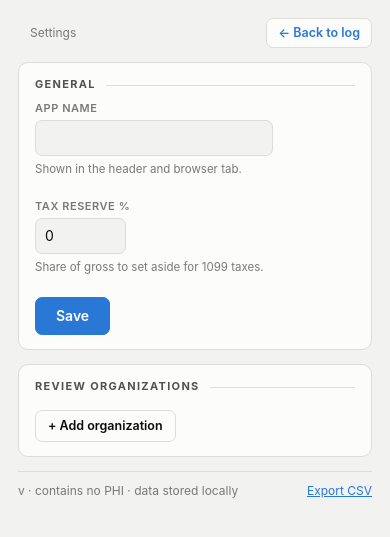
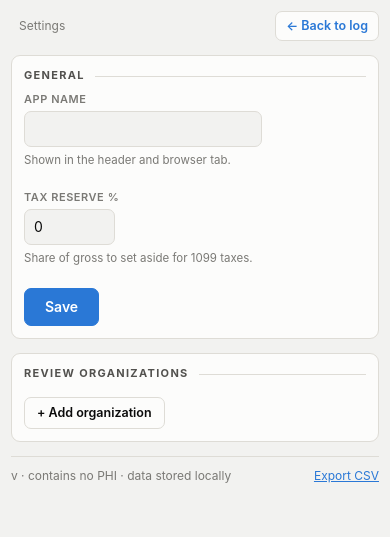
Before and after one commit to emdoc12/caselog, a Flask app: template templates/settings.html in a window 390 px wide. Shown: the top 537 px of the page. Run offline with Flask 3, Linux system fonts and the light colour scheme; the template is opened without the code that fills it, so the values that code supplies are empty; parts of the project's set-up code (start-up, migrations or seed data) failed here and were passed over.

Commit message:
v1.1.0 — mobile layout fixes and app icon
Mobile:
- Fix horizontal overflow on phones. The calendar's aspect-ratio combined
  with min-height forced a 583px minimum grid width, stretching the page
  well past the viewport; phones now use an explicit cell height.
- Wrap wide tables in horizontal scroll containers so they scroll inside
  their card instead of widening the page.
- Single-column entry form under 430px, tighter tiles, smaller calendar
  cells, and scrollable case-type/rate-period editors in Settings.
- Verified with device emulation: no overflow at 320, 390, 393, or 768px.

Icon:
- Add app icon (log lines + clock) at 64/128/256/512px, referenced by the
  Unraid template and the README.
- Favicon updated to the same mark.

Co-Authored-By: Claude Opus 5 <noreply@anthropic.com>
Claude-Session: https://claude.ai/code/session_01DRiNzvHsmDsowZuMxNVYbm

```diff
--- a/app.py
+++ b/app.py
@@ -27,7 +27,7 @@ from datetime import date, datetime, timedelta
 from flask import (Flask, Response, flash, g, redirect, render_template,
                    request, url_for)
 
-__version__ = "1.0.0"
+__version__ = "1.1.0"
 
 DB_PATH = os.environ.get("CASELOG_DB", "/data/caselog.db")
 
@@ -58,11 +58,19 @@ DEFAULT_ORGS = {
 }
 
 FAVICON = (
-    '<svg xmlns="http://www.w3.org/2000/svg" viewBox="0 0 64 64">'
-    '<rect width="64" height="64" rx="14" fill="#2a78d6"/>'
-    '<rect x="15" y="16" width="34" height="7" rx="3.5" fill="#fff"/>'
-    '<rect x="15" y="29" width="34" height="7" rx="3.5" fill="#fff" opacity=".72"/>'
-    '<rect x="15" y="42" width="21" height="7" rx="3.5" fill="#fff" opacity=".45"/>'
+    '<svg xmlns="http://www.w3.org/2000/svg" viewBox="0 0 512 512">'
+    '<defs><linearGradient id="g" x1="0" y1="0" x2="0" y2="1">'
+    '<stop offset="0" stop-color="#3987e5"/><stop offset="1" stop-color="#1c5cab"/>'
+    "</linearGradient></defs>"
+    '<rect width="512" height="512" rx="112" fill="url(#g)"/>'
+    '<g fill="#fff">'
+    '<rect x="104" y="120" width="304" height="40" rx="20"/>'
+    '<rect x="104" y="204" width="234" height="40" rx="20" opacity=".78"/>'
+    '<rect x="104" y="288" width="164" height="40" rx="20" opacity=".55"/>'
+    "</g>"
+    '<circle cx="342" cy="350" r="92" fill="#1c5cab" stroke="#fff" stroke-width="26"/>'
+    '<path d="M342 300v54l38 26" fill="none" stroke="#fff" stroke-width="26" '
+    'stroke-linecap="round" stroke-linejoin="round"/>'
     "</svg>"
 )
 
--- a/caselog.xml
+++ b/caselog.xml
@@ -5,12 +5,13 @@
   <Registry>https://github.com/emdoc12/caselog</Registry>
   <Support>https://github.com/emdoc12/caselog/issues</Support>
   <Project>https://github.com/emdoc12/caselog</Project>
+  <Icon>https://raw.githubusercontent.com/emdoc12/caselog/main/docs/icon.png</Icon>
   <Overview>Case and earnings tracker for physician reviewers. Logs time per case and computes true effective hourly rate against each review organization's contract rates. Supports multiple review companies. Stores no PHI.</Overview>
   <Category>Productivity: Tools:Utilities</Category>
   <Network>bridge</Network>
   <Privileged>false</Privileged>
   <WebUI>http://[IP]:[PORT:8080]/</WebUI>
-  <Icon>https://raw.githubusercontent.com/emdoc12/caselog/main/docs/icon.png</Icon>
+
   <Config Name="WebUI Port" Target="8080" Default="8321" Mode="tcp" Description="Web interface port" Type="Port" Display="always" Required="true">8321</Config>
   <Config Name="Data" Target="/data" Default="/mnt/user/appdata/caselog" Mode="rw" Description="Database and orgs.json" Type="Path" Display="always" Required="true">/mnt/user/appdata/caselog</Config>
   <Config Name="Timezone" Target="TZ" Default="America/New_York" Description="Timezone" Type="Variable" Display="always" Required="false">America/New_York</Config>
--- a/templates/base.html
+++ b/templates/base.html
@@ -28,10 +28,14 @@
     }
   }
   * { box-sizing:border-box; margin:0; padding:0; }
+  html, body { max-width:100%; overflow-x:hidden; }
   body { font-family:-apple-system,'Segoe UI',Roboto,sans-serif; background:var(--surface-0);
-         color:var(--text-primary); font-size:14px; line-height:1.45; padding:18px; }
+         color:var(--text-primary); font-size:14px; line-height:1.45; padding:18px;
+         -webkit-text-size-adjust:100%; }
   .wrap { max-width:1180px; margin:0 auto; }
   a { color:var(--accent); }
+  /* any wide block scrolls inside itself rather than stretching the page */
+  .scroll { overflow-x:auto; -webkit-overflow-scrolling:touch; }
 
   .topbar { display:flex; align-items:baseline; gap:12px; flex-wrap:wrap; margin-bottom:14px; }
   h1 { font-size:19px; font-weight:700; letter-spacing:-.01em; }
@@ -50,7 +54,7 @@
 
   label { display:block; font-size:11px; font-weight:600; text-transform:uppercase;
           letter-spacing:.05em; color:var(--text-muted); margin-bottom:3px; }
-  input, select, button, textarea { font:inherit; padding:7px 9px; border-radius:7px;
+  input, select, button, textarea { font:inherit; padding:7px 9px; border-radius:7px; max-width:100%;
           border:1px solid var(--line); background:var(--surface-0); color:var(--text-primary); }
   input:focus, select:focus, textarea:focus { outline:2px solid var(--accent); outline-offset:-1px; }
   button.primary { background:var(--accent); border-color:var(--accent); color:#fff; font-weight:600;
@@ -95,6 +99,21 @@
           font-size:12px; color:var(--text-muted); margin-top:6px; padding-top:10px;
           border-top:1px solid var(--line); }
   .foot a { color:var(--accent); }
+
+  /* ------------------------------------------------------------ phones */
+  @media (max-width:640px) {
+    body { padding:11px; font-size:14px; }
+    h1 { font-size:17px; }
+    .card { padding:12px 12px; border-radius:9px; }
+    .tiles { grid-template-columns:repeat(auto-fit,minmax(112px,1fr)); gap:8px; }
+    .tile { padding:10px 11px; }
+    .tile .v { font-size:21px; }
+    .tile .k { font-size:9.5px; }
+    .tile .s { font-size:10.5px; }
+    table { min-width:520px; }          /* inside .scroll, so the page never widens */
+    .topbar { gap:8px; }
+    .toplink { padding:5px 10px; }
+  }
   {% block styles %}{% endblock %}
 </style>
 </head>
--- a/templates/settings.html
+++ b/templates/settings.html
@@ -13,10 +13,12 @@
   .orghead .nm { font-weight:700; font-size:15px; }
   .orghead .spacer { flex:1; }
   .editor { margin-top:12px; padding-top:12px; border-top:1px dashed var(--line); }
-  .grid-types { display:grid; grid-template-columns:1fr 1fr auto auto; gap:7px; align-items:center; }
+  .tscroll, .pscroll { overflow-x:auto; -webkit-overflow-scrolling:touch; }
+  .grid-types { display:grid; grid-template-columns:1fr 1fr auto auto; gap:7px; align-items:center;
+                min-width:430px; }
   .grid-types .hd, .grid-periods .hd { font-size:10px; font-weight:700; letter-spacing:.06em;
              text-transform:uppercase; color:var(--text-muted); }
-  .grid-periods { display:grid; gap:7px; align-items:center; }
+  .grid-periods { display:grid; gap:7px; align-items:center; min-width:560px; }
   .mini { padding:5px 7px; font-size:13px; }
   .x { background:none; border:none; color:var(--text-muted); cursor:pointer; font-size:17px;
        line-height:1; padding:2px 6px; }
@@ -28,6 +30,11 @@
   details.dz summary { cursor:pointer; font-size:12px; color:var(--text-muted); }
   .subhead { font-size:11px; font-weight:700; letter-spacing:.08em; text-transform:uppercase;
              color:var(--text-secondary); margin:13px 0 5px; }
+  @media (max-width:640px) {
+    .row2 { grid-template-columns:1fr; }
+    .orgcard { padding:10px 11px; }
+    .orghead .nm { font-size:14px; }
+  }
 {% endblock %}
 
 {% block content %}
@@ -137,9 +144,12 @@ function editor(key, cfg, isNew, entries) {
   const th = document.createElement('div');
   th.className = 'subhead'; th.textContent = 'Case types';
   wrap.appendChild(th);
+  const tgw = document.createElement('div');
+  tgw.className = 'tscroll';
   const tg = document.createElement('div');
   tg.className = 'grid-types';
-  wrap.appendChild(tg);
+  tgw.appendChild(tg);
+  wrap.appendChild(tgw);
   const tAdd = document.createElement('button');
   tAdd.className = 'ghost addbtn'; tAdd.type = 'button'; tAdd.textContent = '+ Add case type';
   wrap.appendChild(tAdd);
@@ -152,9 +162,12 @@ function editor(key, cfg, isNew, entries) {
   hint.className = 'hint';
   hint.textContent = 'Pay uses the period containing the work date, so past entries stay correct after a rate change.';
   wrap.appendChild(hint);
+  const pgw = document.createElement('div');
+  pgw.className = 'pscroll';
   const pg = document.createElement('div');
   pg.className = 'grid-periods';
-  wrap.appendChild(pg);
+  pgw.appendChild(pg);
+  wrap.appendChild(pgw);
   const pAdd = document.createElement('button');
   pAdd.className = 'ghost addbtn'; pAdd.type = 'button'; pAdd.textContent = '+ Add rate period';
   wrap.appendChild(pAdd);
```
Also changed, not shown: templates/index.html (+21 -0 lines), README.md, 6 other files.
